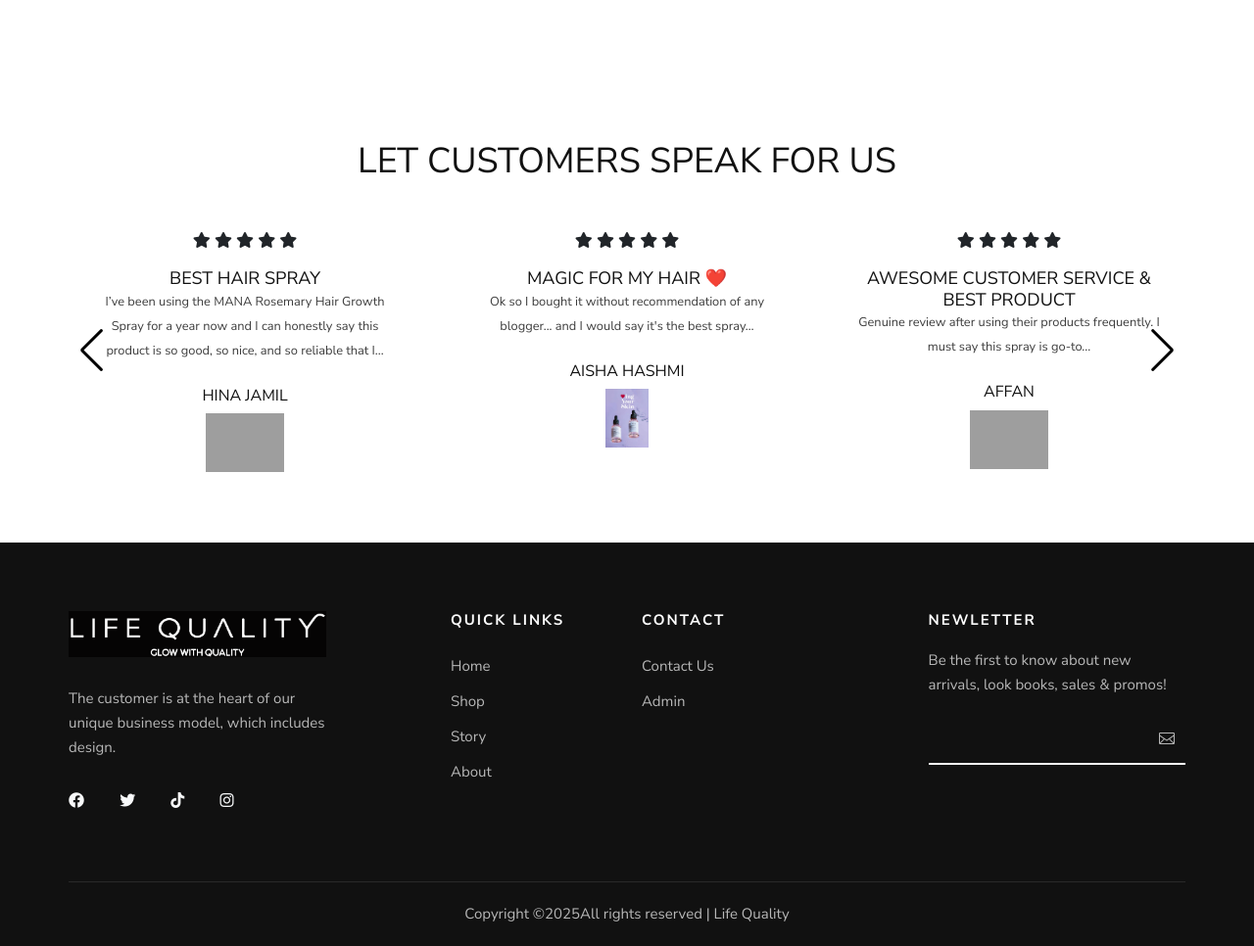
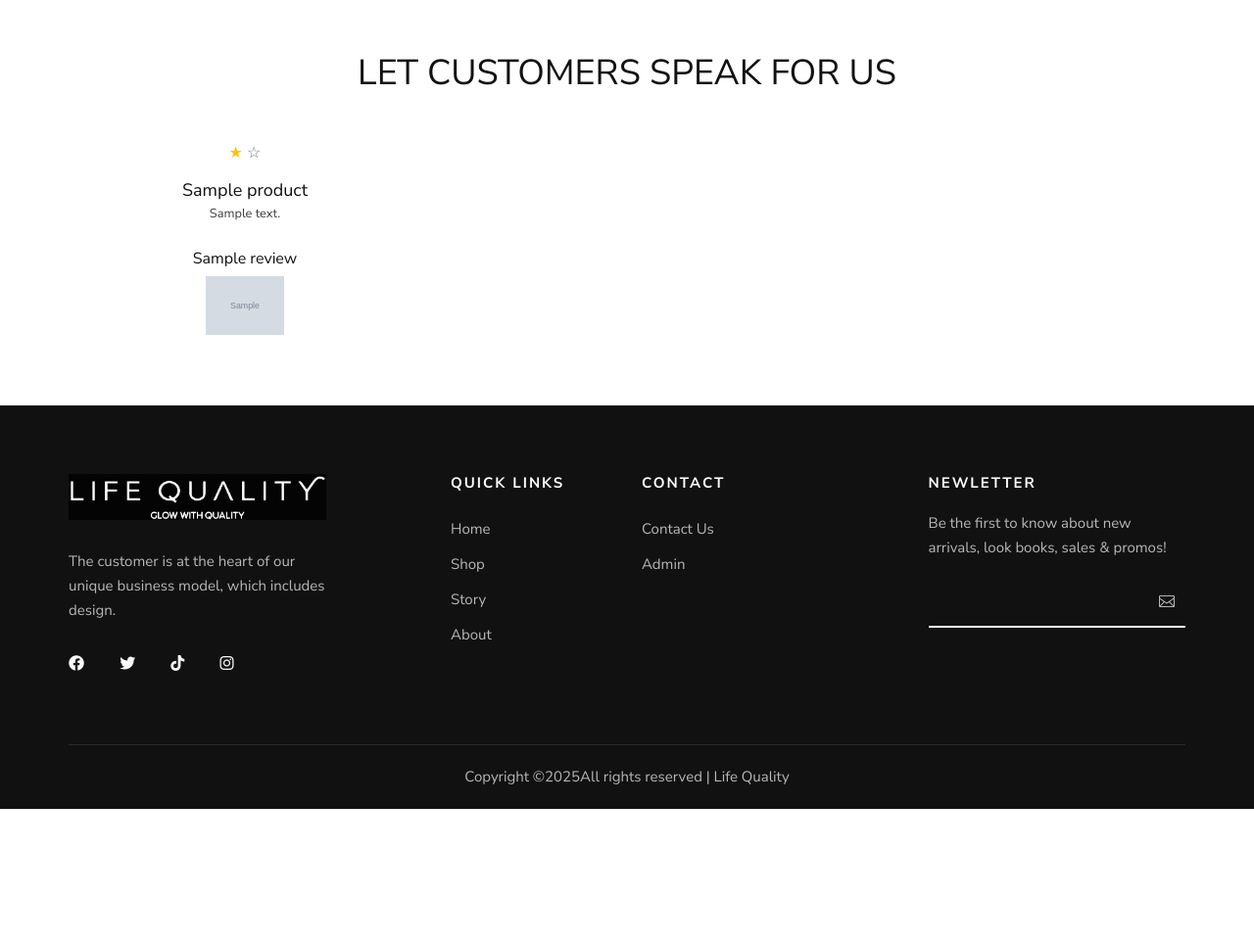
Before and after one commit to abdullah956/dj-lifequality, a Django app: template templates/users/home.html in a window 1280 px wide. Shown: the part 5125-6091 px from the top of the page at 98% size. After the commit the page ends 5951 px from the top, so only its background shows below. Run offline with Django 5.2, Linux system fonts and the light colour scheme; the template is opened without the code that fills it: most values are stand-ins (such as "Sample title", 1, 10 or a date in 2020); grey boxes marked "Sample" are stand-in pictures; form fields are guessed from the names that the template uses; some libraries are stand-ins or nearby versions; grey boxes are pictures that could not be loaded.

Commit message:
home shop prod

```diff
--- a/products/admin.py
+++ b/products/admin.py
@@ -1,6 +1,7 @@
 from django.contrib import admin
-from .models import Category, Product
+from .models import Category, Product, Review
 
 
 admin.site.register(Category)
 admin.site.register(Product)
+admin.site.register(Review)
--- a/products/urls.py
+++ b/products/urls.py
@@ -1,9 +1,9 @@
 from django.urls import path
-from .views import products_view,product_detail_view,category_products_view,products_by_category
+from .views import products_view,product_detail_view,category_products_view,products_by_category,submit_review
 urlpatterns = [
     path('', products_view, name='products'),
     path('product/<int:id>/', product_detail_view, name='product_detail'),
     path('category/<int:category_id>/', category_products_view, name='category_products'),
-    path('products/<int:category_id>/', products_by_category, name='products_by_category')
-
+    path('products/<int:category_id>/', products_by_category, name='products_by_category'),
+    path('submit-review/<int:product_id>/', submit_review, name='submit_review'),
 ]
--- a/templates/users/home.html
+++ b/templates/users/home.html
@@ -128,13 +128,17 @@
                       <div class="product__item__text">
                         <h6>{{ product.name }}</h6>
                         <a href="{% url 'add_to_cart' product.id %}" class="add-cart">+ Add To Cart</a>
-                        <div class="rating">
-                          <i class="fa fa-star-o"></i>
-                          <i class="fa fa-star-o"></i>
-                          <i class="fa fa-star-o"></i>
-                          <i class="fa fa-star-o"></i>
-                          <i class="fa fa-star-o"></i>
-                        </div>
+                        {% comment %} <div class="mb-3">
+                          {% for _ in product.filled_stars %}
+                            <span class="text-warning fs-5">&#9733;</span> <!-- Filled star -->
+                          {% endfor %}
+                          {% for _ in product.unfilled_stars %}
+                            <span class="text-secondary fs-5">&#9734;</span> <!-- Unfilled star -->
+                          {% endfor %}
+
+                          <small class="ms-2 text-muted">({{ product.avg_rating }}/5)</small>
+                        </div> {% endcomment %}
+
                         <h5>${{ product.price }}</h5>
                       </div>
                     </div>
@@ -173,13 +177,16 @@
                       <div class="product__item__text">
                         <h6>{{ product.name }}</h6>
                         <a href="{% url 'add_to_cart' product.id %}" class="add-cart">+ Add To Cart</a>
-                        <div class="rating">
-                          <i class="fa fa-star-o"></i>
-                          <i class="fa fa-star-o"></i>
-                          <i class="fa fa-star-o"></i>
-                          <i class="fa fa-star-o"></i>
-                          <i class="fa fa-star-o"></i>
-                        </div>
+                        {% comment %} <div class="mb-3">
+                          {% for _ in product.filled_stars %}
+                            <span class="text-warning fs-5">&#9733;</span> <!-- Filled star -->
+                          {% endfor %}
+                          {% for _ in product.unfilled_stars %}
+                            <span class="text-secondary fs-5">&#9734;</span> <!-- Unfilled star -->
+                          {% endfor %}
+                          <small class="ms-2 text-muted">({{ product.avg_rating }}/5)</small>
+                        </div> {% endcomment %}
+
                         <h5>${{ product.price }}</h5>
                       </div>
                     </div>
@@ -218,13 +225,16 @@
                       <div class="product__item__text">
                         <h6>{{ product.name }}</h6>
                         <a href="{% url 'add_to_cart' product.id %}" class="add-cart">+ Add To Cart</a>
-                        <div class="rating">
-                          <i class="fa fa-star-o"></i>
-                          <i class="fa fa-star-o"></i>
-                          <i class="fa fa-star-o"></i>
-                          <i class="fa fa-star-o"></i>
-                          <i class="fa fa-star-o"></i>
-                        </div>
+                        {% comment %} <div class="mb-3">
+                          {% for _ in product.filled_stars %}
+                            <span class="text-warning fs-5">&#9733;</span> <!-- Filled star -->
+                          {% endfor %}
+                          {% for _ in product.unfilled_stars %}
+                            <span class="text-secondary fs-5">&#9734;</span> <!-- Unfilled star -->
+                          {% endfor %}
+                          <small class="ms-2 text-muted">({{ product.avg_rating }}/5)</small>
+                        </div> {% endcomment %}
+
                         <h5>${{ product.price }}</h5>
                       </div>
                     </div>
@@ -329,63 +339,23 @@
     <div class="swiper mySwiper">
       <div class="swiper-wrapper">
         <!-- Review 1 -->
-        <div class="swiper-slide text-center p-4">
-          <div class="mb-3">
-            <i class="fa fa-star-o"></i>
-            <i class="fa fa-star-o"></i>
-            <i class="fa fa-star-o"></i>
-            <i class="fa fa-star-o"></i>
-            <i class="fa fa-star-o"></i>
+        {% for review in top_reviews %}
+          <div class="swiper-slide text-center p-4">
+            <div class="mb-3">
+              {% for _ in review.filled_stars %}
+                <span class="text-warning fs-5">&#9733;</span> <!-- Filled star -->
+              {% endfor %}
+              {% for _ in review.unfilled_stars %}
+                <span class="text-secondary fs-5">&#9734;</span> <!-- Unfilled star -->
+              {% endfor %}
+            </div>
+            <h5 class="fw-bold">{{ review.product.name }}</h5>
+            <p class="small">{{ review.review }}</p> <!-- Review text -->
+            <h6 class="fw-semibold mt-4">{{ review.name }}</h6> <!-- Reviewer's name -->
+            <!-- Display the actual product image -->
+            <img src="{{ review.product.image.url }}" alt="{{ review.product.name }}" class="img-fluid mt-2" style="max-height:60px;" />
           </div>
-          <h5 class="fw-bold">BEST HAIR SPRAY</h5>
-          <p class="small">I’ve been using the MANA Rosemary Hair Growth Spray for a year now and I can honestly say this product is so good, so nice, and so reliable that I...</p>
-          <h6 class="fw-semibold mt-4">HINA JAMIL</h6>
-          <img src="{% static 'img/product/product-4.jpg' %}" alt="product" class="img-fluid mt-2" style="max-height:60px;" />
-        </div>
-
-        <!-- Review 2 -->
-        <div class="swiper-slide text-center p-4">
-          <div class="mb-3">
-            <i class="fa fa-star-o"></i>
-            <i class="fa fa-star-o"></i>
-            <i class="fa fa-star-o"></i>
-            <i class="fa fa-star-o"></i>
-            <i class="fa fa-star-o"></i>
-          </div>
-          <h5 class="fw-bold">MAGIC FOR MY HAIR ❤️</h5>
-          <p class="small">Ok so I bought it without recommendation of any blogger... and I would say it's the best spray…</p>
-          <h6 class="fw-semibold mt-4">AISHA HASHMI</h6>
-          <img src="{% static 'img/product/product-3.jpg' %}" alt="product" class="img-fluid mt-2" style="max-height:60px;" />
-        </div>
-
-        <!-- Review 3 -->
-        <div class="swiper-slide text-center p-4">
-          <div class="mb-3">
-            <i class="fa fa-star-o"></i>
-            <i class="fa fa-star-o"></i>
-            <i class="fa fa-star-o"></i>
-            <i class="fa fa-star-o"></i>
-            <i class="fa fa-star-o"></i>
-          </div>
-          <h5 class="fw-bold">AWESOME CUSTOMER SERVICE & BEST PRODUCT</h5>
-          <p class="small">Genuine review after using their products frequently. I must say this spray is go-to...</p>
-          <h6 class="fw-semibold mt-4">AFFAN</h6>
-          <img src="{% static 'img/product/product-13.jpg' %}" alt="product" class="img-fluid mt-2" style="max-height:60px;" />
-        </div>
-
-        <div class="swiper-slide text-center p-4">
-          <div class="mb-3">
-            <i class="fa fa-star-o"></i>
-            <i class="fa fa-star-o"></i>
-            <i class="fa fa-star-o"></i>
-            <i class="fa fa-star-o"></i>
-            <i class="fa fa-star-o"></i>
-          </div>
-          <h5 class="fw-bold">AWESOME CUSTOMER SERVICE & BEST PRODUCT</h5>
-          <p class="small">Genuine review after using their products frequently. I must say this spray is go-to...</p>
-          <h6 class="fw-semibold mt-4">AFFAN</h6>
-          <img src="{% static 'img/product/product-4.jpg' %}" alt="product" class="img-fluid mt-2" style="max-height:60px;" />
-        </div>
+        {% endfor %}
       </div>
 
       <style>
```
Also changed, not shown: products/models.py (+11 -0 lines), products/views.py (+59 -5 lines), templates/products/product_detail.html (+31 -88 lines), templates/products/products.html (+10 -2 lines), users/views.py (+12 -2 lines), products/migrations/0007_review.py (added).
